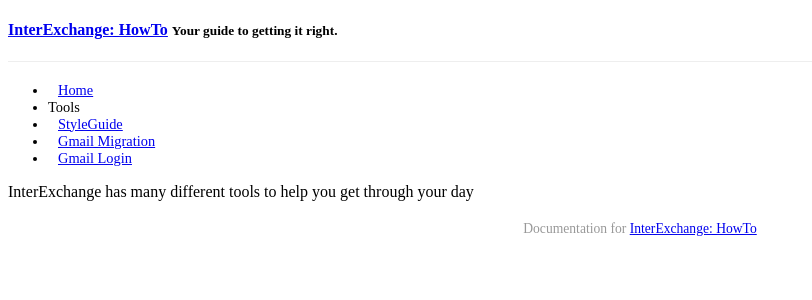
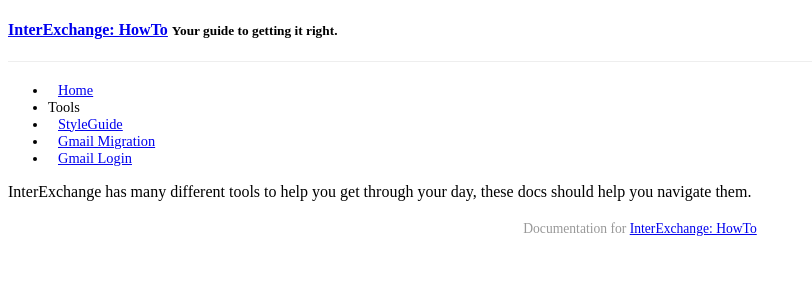
Before and after one commit to acohen/howto, a Jekyll site: the page built from index.md, in a window 1280 px wide. Shown: the top 300 px of the page, without its empty margins (0-812 px from the left). Built offline with Jekyll 4.4.1, drawn with Linux system fonts in a browser that asks for light colours; Markdown is read by kramdown in place of the engine named in the settings; a style sheet for code colours, icons or effects is not loaded.

Commit message:
Update index.md

```diff
--- a/index.md
+++ b/index.md
@@ -3,4 +3,4 @@ layout: default
 title: "Jekyll Docs Template"
 ---
 
-InterExchange has many different tools to help you get through your day
+InterExchange has many different tools to help you get through your day, these docs should help you navigate them.
```
